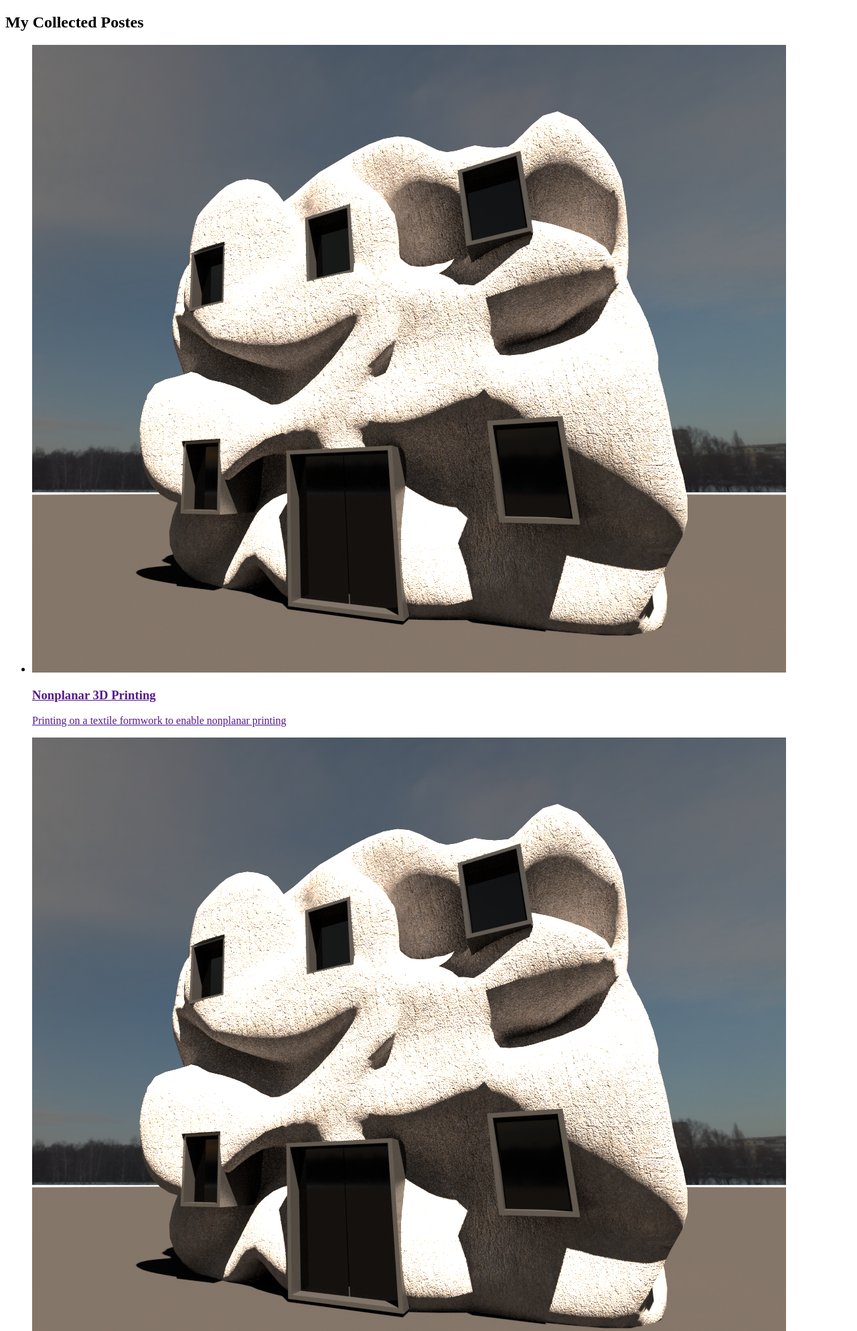
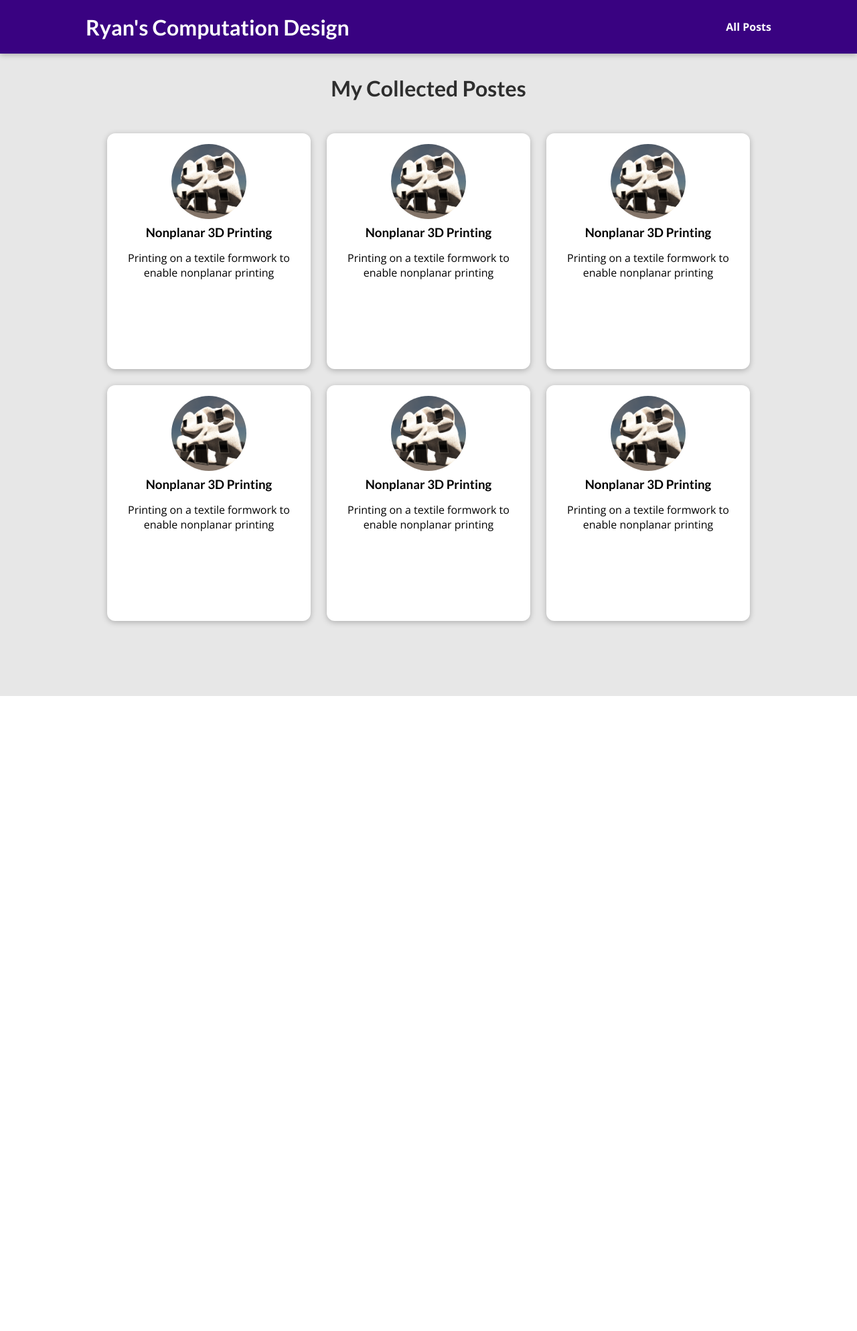
Before and after one commit to RyanDaley/comp_design_portfolio, a Django app: template blog/templates/blog/all-posts.html in a window 1280 px wide. Shown: the top 1987 px of the page at 67% size. After the commit the page ends 1039 px from the top, so only its background shows below. Run offline with Django 4.2, Linux system fonts and the light colour scheme; the template is opened without the code that fills it, so the values that code supplies are empty.

Commit message:
StartingPageView

```diff
--- /dev/null
+++ b/blog/static/blog/all-posts.css
@@ -0,0 +1,43 @@
+body {
+    background-color: #e7e7e7;
+  }
+
+  #main-navigation {
+    background-color: #390281;
+    box-shadow: 0 2px 8px rgba(0, 0, 0, 0.25);
+  }
+
+  #all-posts {
+    margin: 7rem auto;
+    width: 90%;
+    max-width: 60rem;
+  }
+
+  #all-posts h2 {
+    text-align: center;
+    font-size: 2rem;
+    color: #2e2e2e;
+    margin: 3rem 0;
+  }
+
+  ul {
+    list-style: none;
+    margin: 0;
+    padding: 0;
+    display: grid;
+    grid-template-columns: repeat(auto-fill, minmax(17rem, 1fr));
+    gap: 1.5rem;
+  }
+
+  .post img {
+    width: 7rem;
+    height: 7rem;
+  }
+
+  .post a {
+    height: 22rem;
+    transform-origin: center;
+    box-shadow: 0 2px 8px rgba(0, 0, 0, 0.25);
+    border-radius: 12px;
+    background-color: white;
+  }
--- /dev/null
+++ b/blog/static/blog/post.css
@@ -0,0 +1,43 @@
+.post {
+    display: flex;
+    flex-direction: column;
+    align-items: center;
+    text-align: center;
+  }
+
+  .post a {
+    text-decoration: none;
+    color: black;
+    transition: all 0.2s ease;
+    padding: 1rem;
+  }
+
+  .post a:hover,
+  .post a:active {
+    transform: scale(1.1);
+    background-color: #390281;
+    color: white;
+  }
+
+  .post img {
+    width: 5rem;
+    height: 5rem;
+    object-fit: cover;
+    border-radius: 50%;
+  }
+
+  .post h3 {
+    margin: 0.25rem 0;
+  }
+
+  .post time {
+    color: #666666;
+    margin: 0.25rem;
+    font-style: italic;
+    font-size: 0.85rem;
+  }
+
+  .post:hover time,
+  .post:active time {
+    color: white;
+  }
--- a/blog/templates/blog/all-posts.html
+++ b/blog/templates/blog/all-posts.html
@@ -6,7 +6,8 @@ All My Posts
 {% endblock %}
 
 {% block css_files %}
- <link rel="stylesheet" href="{% static "blog/index.css" %}" />
+ <link rel="stylesheet" href="{% static "blog/post.css" %}" />
+ <link rel="stylesheet" href="{% static "blog/all-posts.css" %}" />
 {% endblock %}
 
 {% block content %}
--- a/blog/templates/blog/includes/post.html
+++ b/blog/templates/blog/includes/post.html
@@ -2,7 +2,7 @@
 
 <li>
     <article class="post">
-        <a href="">
+        <a href="{% url "post-detail-page" "the-mountains" %}">
             <img src="{% static "blog/images/houseRendering.png" %}" alt="Nonplanar 3d Printing" />
             <div class="post__content">
                 <h3>Nonplanar 3D Printing</h3>
--- a/blog/templates/blog/index.html
+++ b/blog/templates/blog/index.html
@@ -6,6 +6,7 @@
 {% endblock %}
 
 {% block css_files %}
+ <link rel="stylesheet" href="{% static "blog/post.css" %}" />
  <link rel="stylesheet" href="{% static "blog/index.css" %}" />
 {% endblock %}
 {% block content %}
@@ -20,7 +21,9 @@
         <h2>My latest projects</h2>
 
         <ul>
-            {% include "blog/includes/post.html" %}
+            {% for post in posts %}
+                {% include "blog/includes/post.html" %}
+            {% endfor %}
         </ul>
     </section>
     <section id="about">
--- a/templates/base.html
+++ b/templates/base.html
@@ -1,12 +1,23 @@
+{% load static %}
+
 <!DOCTYPE html>
 <html lang="en">
 <head>
     <meta charset="UTF-8">
     <meta name="viewport" content="width=device-width, initial-scale=1.0">
     <title>{% block title %}{% endblock %}</title>
-    {% block css_files %}{% endblock %}
+    <link rel="stylesheet" href="{% static "app.css" %}">
+    {% block css_files %} {% endblock %}
 </head>
 <body>
+    <header id="main-navigation">
+        <h1>
+            <a href="{% url "starting-page" %}">Ryan's Computation Design</a>
+        </h1>
+        <nav>
+            <a href="{% url "posts-page" %}">All Posts</a>
+        </nav>
+    </header>
     {% block content %}
     {% endblock %}
 </body>
```
Also changed, not shown: blog/static/blog/post-detail.css (added, +62 -0 lines), blog/templates/blog/post-detail.html (added, +26 -0 lines), blog/views.py (+65 -4 lines).
